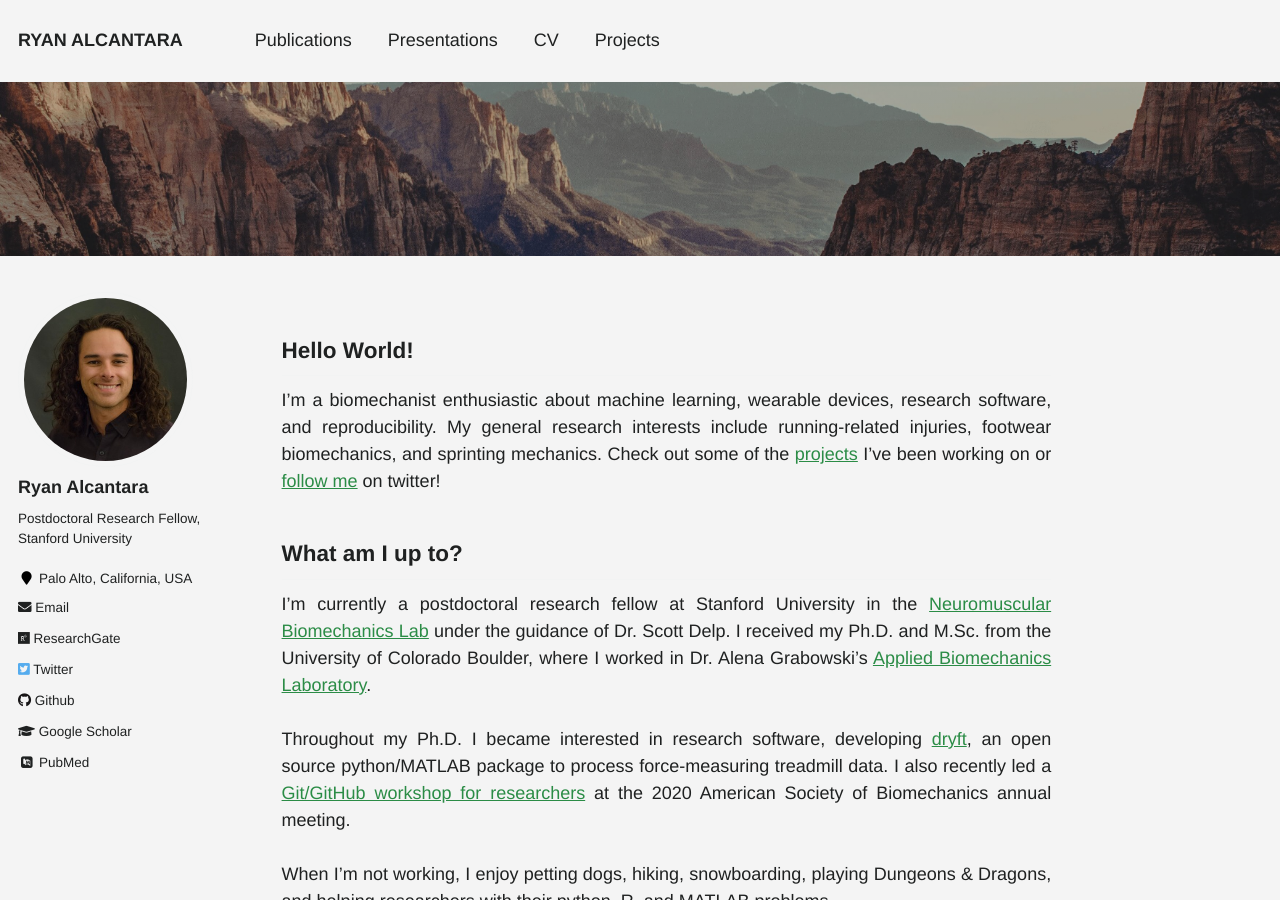
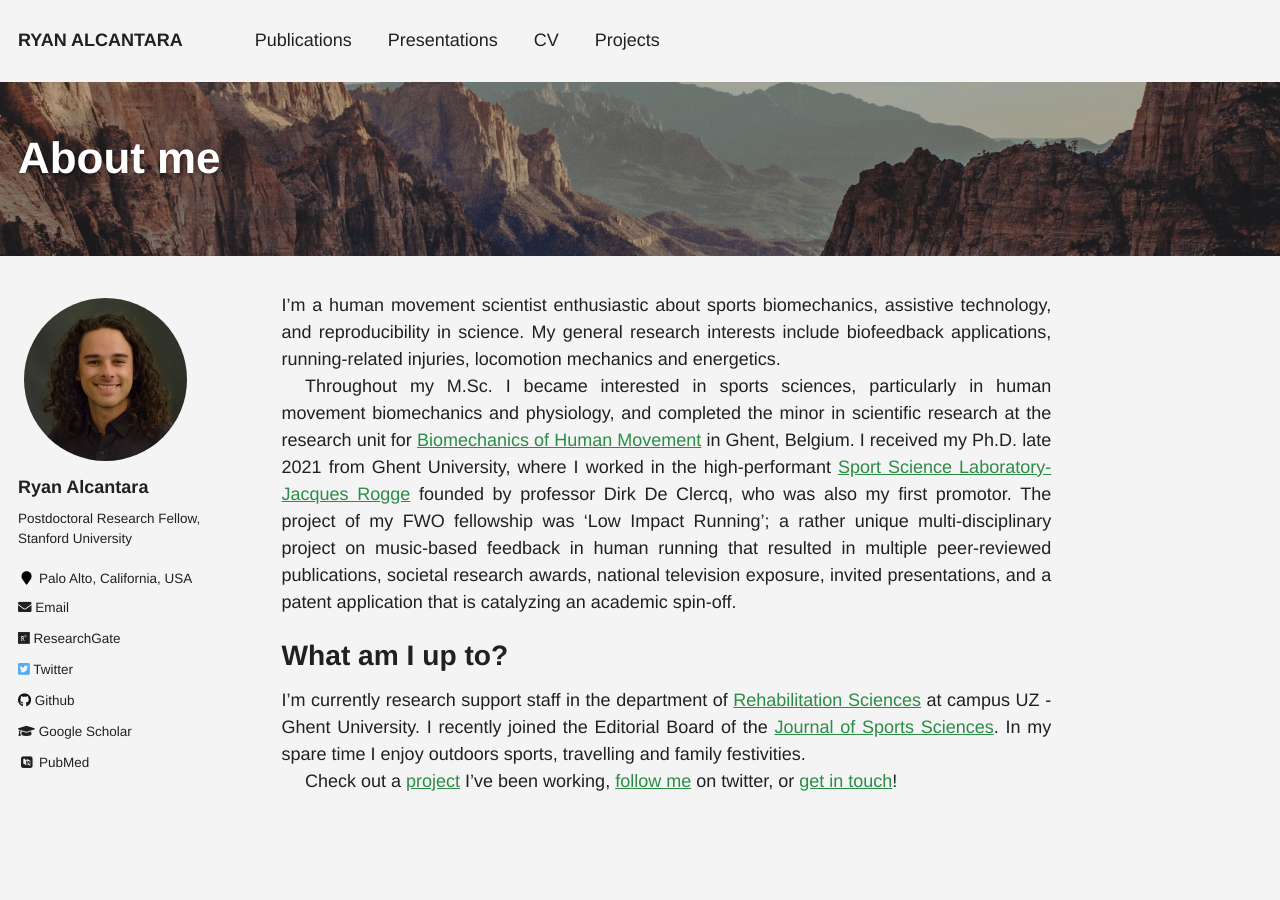
Before and after one commit to pivdnber/pivdnber.github.io, a Jekyll site: the page built from _pages/about.md, in a window 1280 px wide and 900 px high. Built offline with Jekyll 4.4.1, drawn with Linux system fonts in a browser that asks for light colours; some web fonts are replaced; some of the changed text lies outside the part shown.

Commit message:
Update about.md
add personal info

```diff
--- a/_pages/about.md
+++ b/_pages/about.md
@@ -1,24 +1,22 @@
 ---
 permalink: /
-title: <br>
+title: "About me"
 layout: single
 header:
   overlay_image: header_image.jpg
   overlay_filter: 0.3
 author_profile: true
 redirect_from:
-  - /about/
-  - /about.html
+- /about/
+- /about.html
 ---
-## Hello World!
-I'm a biomechanist enthusiastic about machine learning, wearable devices, research software, and reproducibility.
-My general research interests include running-related injuries, footwear biomechanics, and sprinting mechanics. Check out some of the
-[projects](https://alcantarar.github.io/projects/) I've been working on or [follow me](https://twitter.com/Ryan_Alcantara_) on twitter!
 
-## What am I up to?
-I'm currently a postdoctoral research fellow at Stanford University in the [Neuromuscular Biomechanics Lab](https://nmbl.stanford.edu/) under the guidance of Dr. Scott Delp.
-I received my Ph.D. and M.Sc. from the University of Colorado Boulder, where I worked in Dr. Alena Grabowski's [Applied Biomechanics Laboratory](https://www.colorado.edu/iphy/research/applied-biomechanics-lab).
-<br>
-Throughout my Ph.D. I became interested in research software, developing [dryft](https://github.com/alcantarar/dryft#dryft), an open source python/MATLAB package to process force-measuring treadmill data. I also recently led a [Git/GitHub workshop for researchers](https://www.ryan-alcantara.com/projects/p90_Github_Tutorial_for_researchers/) at the 2020 American Society of Biomechanics annual meeting.
-<br>
-When I'm not working, I enjoy petting dogs, hiking, snowboarding, playing Dungeons & Dragons, and helping researchers with their python, R, and MATLAB problems.
+I’m a human movement scientist enthusiastic about sports biomechanics, assistive technology, and reproducibility in science. My general research interests include biofeedback applications, running-related injuries, locomotion mechanics and energetics.
+
+Throughout my M.Sc. I became interested in sports sciences, particularly in human movement biomechanics and physiology, and completed the minor in scientific research at the research unit for [Biomechanics of Human Movement](https://www.ugent.be/ge/bsw/en/research/biomechanics) in Ghent, Belgium. I received my Ph.D. late 2021 from Ghent University, where I worked in the high-performant [Sport Science Laboratory-Jacques Rogge](https://www.ugent.be/ge/bsw/en/sportlab) founded by professor Dirk De Clercq, who was also my first promotor. The project of my FWO fellowship was ‘Low Impact Running’; a rather unique multi-disciplinary project on music-based feedback in human running that resulted in multiple peer-reviewed publications, societal research awards, national television exposure, invited presentations, and a patent application that is catalyzing an academic spin-off.
+
+# What am I up to?
+
+I'm currently research support staff in the department of [Rehabilitation Sciences](https://www.ugent.be/ge/reva/en) at campus UZ - Ghent University. I recently joined the Editorial Board of the [Journal of Sports Sciences](https://www.tandfonline.com/action/journalInformation?show=editorialBoard&journalCode=rjsp20&). In my spare time I enjoy outdoors sports, travelling and family festivities.
+
+Check out a [project](https://https://www.ugent.be/ge/bsw/en/research/biomechanics/projects#motor-retraining-by-real-time-sonic-feedback---understanding-strategies-of-low-impact-running) I’ve been working, [follow me](https://twitter.com/SportSciSum) on twitter, or [get in touch](mailto:pieter.vandenberghe@ugent.be)!
```
